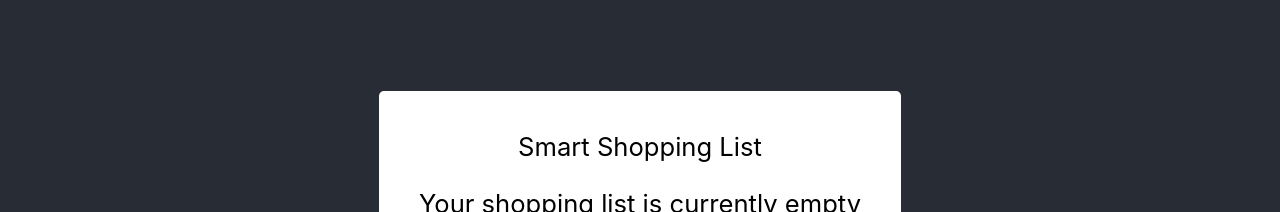
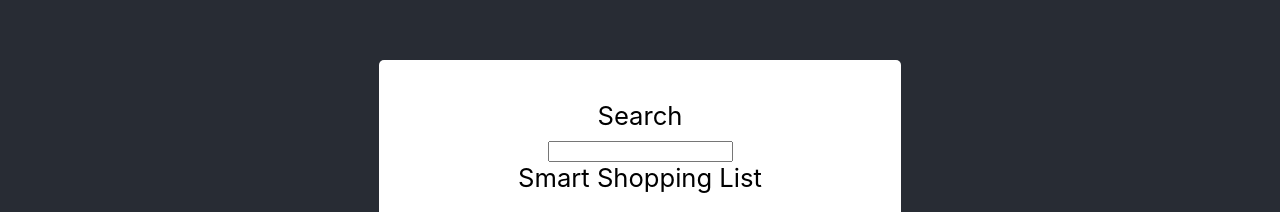
Before and after one commit to the-collab-lab/tcl-10-smart-shopping-list, a React (Create React App) app: page /list in a window 1280 px wide. Shown: the part 184-396 px from the top of the page. Built offline with nearby package versions, Linux system fonts and the light colour scheme; no server answers; the database is empty; sample sign-in values are in the browser's storage.

Commit message:
add search field

```diff
--- a/src/components/List.js
+++ b/src/components/List.js
@@ -1,9 +1,19 @@
-import React from 'react';
+import React, { useState } from 'react';
 import { NavLink } from 'react-router-dom';
 
 const List = ({ token, results }) => {
+  const [searchTerm, setSearchTerm] = useState('');
   return (
     <>
+      <form>
+        <label htmlFor="searchField">Search</label>
+        <br />
+        <input
+          onChange={event => setSearchTerm(event.target.value)}
+          value={searchTerm}
+          id="searchField"
+        ></input>
+      </form>
       {results.length === 0 ? (
         <>
           <header>Smart Shopping List</header>
```
